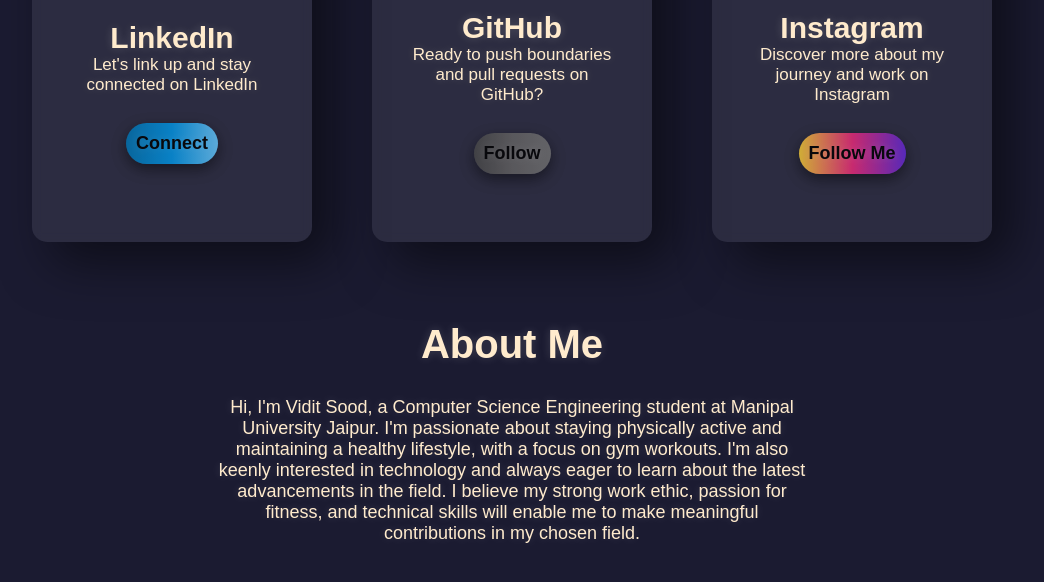
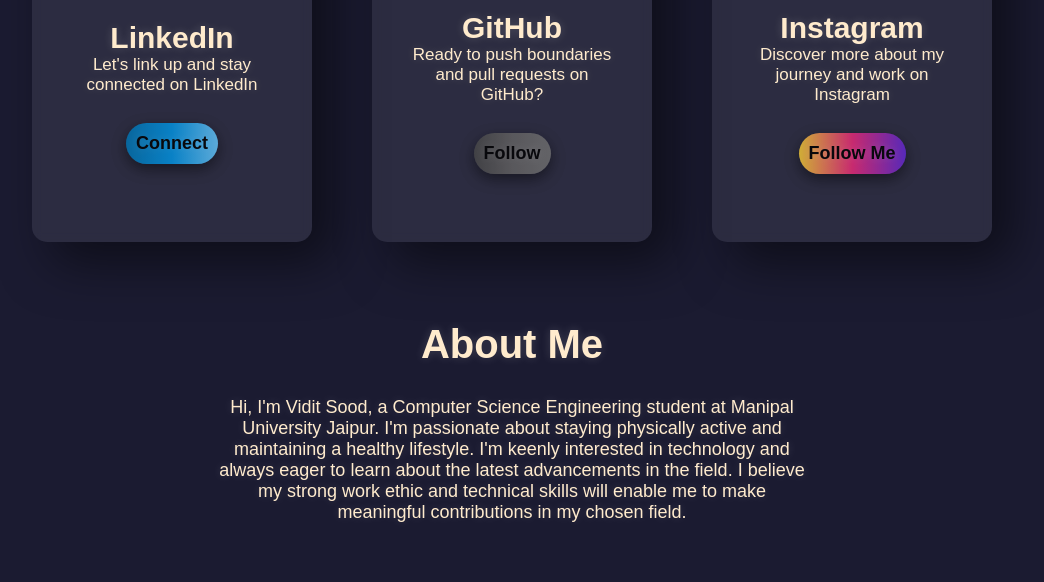
Before and after one commit to sood-vidit/Portfolio-Website, a plain HTML site: page index.html in a window 1280 px wide. Shown: the part 926-1508 px from the top of the page, without its empty margins (128-1172 px from the left). Drawn offline with nearby package versions, Linux system fonts and the light colour scheme; a web font is replaced by a local one.

Commit message:
Minor Changes

```diff
--- a/index.html
+++ b/index.html
@@ -43,7 +43,7 @@
                 <img src="Media Assets/github.png">
                 <h3>GitHub</h3>
                 <p>Ready to push boundaries and pull requests on GitHub?</p>
-                <a id="git" href="https://github.com/beastvv">Follow</a>
+                <a id="git" href="https://github.com/sood-vidit">Follow</a>
             </div>
         </div>
         <div class="card">
@@ -59,13 +59,13 @@
     <div class="about-content">
         <h3>About Me</h3>
         <p>Hi, I'm Vidit Sood, a Computer Science Engineering student at Manipal University Jaipur. I'm passionate about
-            staying physically active and maintaining a healthy lifestyle, with a focus on gym workouts. I'm also keenly
+            staying physically active and maintaining a healthy lifestyle. I'm keenly
             interested in technology and always eager to learn about the latest advancements in the field. I believe my
-            strong work ethic, passion for fitness, and technical skills will enable me to make meaningful contributions
+            strong work ethic and technical skills will enable me to make meaningful contributions
             in my chosen field.</p>
     </div>
 
-
+<!-- The script below is not mine and all credits goes to the original creator -->
 
     <script type="text/javascript" src="vanilla-tilt.js"></script>
     <script>VanillaTilt.init(document.querySelectorAll(".card"), {
```
